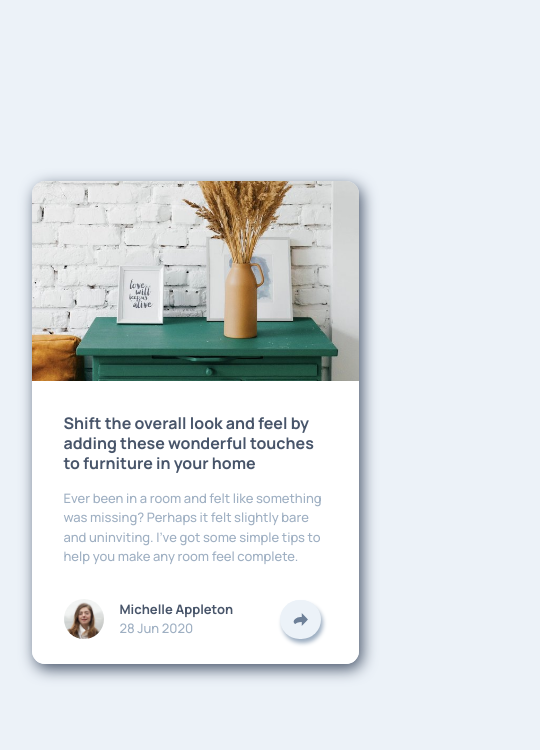
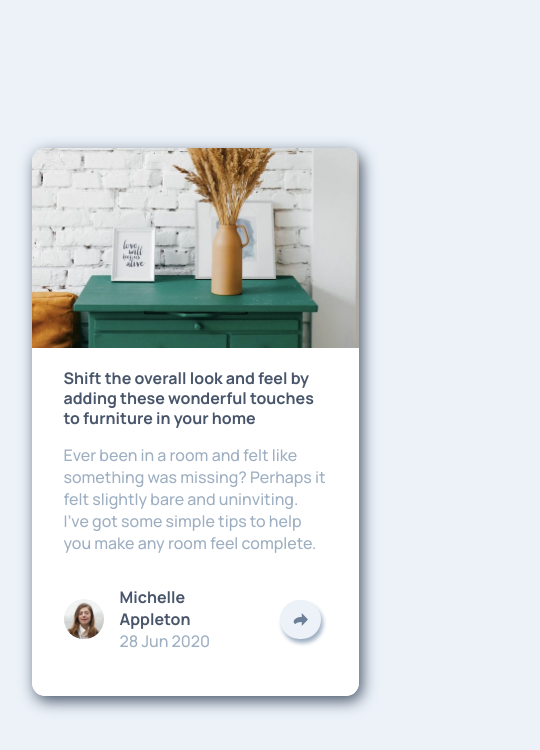
Before and after one commit to Kuraanal/my.frontend.mentor.solutions, a plain HTML site: page Article Preview Component/index.html in a window 390 px wide. Shown: the whole page, 540 px wide, since content can reach past the window. Drawn offline with Linux system fonts and the light colour scheme.

Commit message:
chore: update styles and add new expenses chart component readme and Screenshots
- Updated CSS for 3-column preview card, article preview, and single price grid components
- Added Expenses Chart Component Readme and screenshots
- Updated main Readme
Changes:
	modified:   3-column preview card component/assets/css/main.css
	modified:   Article Preview Component/assets/css/main.css
	new file:   Expenses Chart Component/Readme.md
	new file:   Expenses Chart Component/Screenshots/Desktop.png
	new file:   Expenses Chart Component/Screenshots/Mobile.png
	modified:   Readme.md
	modified:   Single price grid component/assets/css/main.css

```diff
--- a/3-column preview card component/assets/css/main.css
+++ b/3-column preview card component/assets/css/main.css
@@ -90,7 +90,7 @@ select {
 body {
   font-family: var(--ff-primary);
   font-size: 0.9375rem;
-  padding: 5.5em 1.5em 0 1.5em;
+  margin: 1.5rem;
   background-color: var(--clr-neutral);
   display: grid;
   place-content: center;
--- a/Article Preview Component/assets/css/main.css
+++ b/Article Preview Component/assets/css/main.css
@@ -10,6 +10,7 @@
     --neutral-white: hsl(255, 100%, 100%);
 
     --ff-primary: Manrope;
+    height: 100dvh;
 }
 
 /* Reset */
@@ -18,18 +19,6 @@
 *::before,
 *::after {
     box-sizing: border-box;
-}
-
-body,
-h1,
-h2,
-h3,
-h4,
-p,
-figure,
-blockquote,
-dl,
-dd {
     margin: 0;
 }
 
@@ -38,10 +27,7 @@ html:focus-within {
 }
 
 body {
-    min-height: 100vh;
     text-rendering: optimizeSpeed;
-    line-height: 1.5;
-    font-size: 13px;
 }
 
 a:not([class]) {
@@ -82,9 +68,9 @@ body {
     background-color: var(--neutral);
     font-family: var(--ff-primary);
     color: var(--GrayishBlue);
-
     display: grid;
     place-items: center;
+    height: 100%;
 }
 
 a {
@@ -92,21 +78,17 @@ a {
 }
 
 .card {
-    position: relative;
     display: grid;
     grid-template-columns: 285px 445px;
     border-radius: 0.8125rem;
     box-shadow: 3px 5px 15px var(--DarkGrayishBlue);
-}
-
-.article__image-container {
+    margin: 1rem 0;
     overflow: hidden;
-    border-radius: 0.8125rem 0 0 0.8125rem;
-    background-color: transparent;
 }
 
 .article__image {
-    max-width: 350px;
+    min-height: 100%;
+    width: auto;
 }
 
 .article__preview {
@@ -115,7 +97,7 @@ a {
     flex-direction: column;
     gap: 1rem;
     border-radius: 0 0.8125rem 0.8125rem 0;
-    padding-top: 2rem;
+    padding: 1.25rem 0;
 }
 
 .article__preview>* {
@@ -216,6 +198,11 @@ a {
         grid-template-rows: 200px 1fr;
     }
 
+    .article__image {
+        width: 100%;
+        height: auto;
+    }
+
     .article__preview h2 {
         font-size: 1rem;
     }
@@ -248,10 +235,6 @@ a {
         display: none;
     }
 
-    .article__image-container {
-        border-radius: 0.8125rem 0.8125rem 0 0;
-    }
-
     .article__preview {
         border-radius: 0 0 0.8125rem 0.8125rem;
     }
--- a/Single price grid component/assets/css/main.css
+++ b/Single price grid component/assets/css/main.css
@@ -18,6 +18,8 @@
     --fw-700: 700;
 
     --ff-primary: 'Karla', sans-serif;
+
+    height: 100dvh;
 }
 
 /* Reset */
@@ -46,7 +48,6 @@ html:focus-within {
 }
 
 body {
-    min-height: 100vh;
     text-rendering: optimizeSpeed;
     line-height: 1.5;
 }
@@ -84,6 +85,7 @@ select {
 }
 
 body {
+    min-height: 100%;
     background-color: var(--clr-neutral-light);
     font-family: var(--ff-primary);
     color: var(--clr-neutral);
@@ -105,7 +107,7 @@ ul {
 
 .card {
     width: calc(100vw - 4em);
-    margin: auto;
+    margin: 1.5rem 0;
     background-color: white;
     border-radius: 0.5em;
     overflow: hidden;
@@ -176,12 +178,13 @@ ul {
     text-align: center;
 
     border-radius: 0.25em;
-    transition: ease-in-out 0.5s;
+    transition: ease-in-out 0.25s;
     font-size: var(--fs-600);
 }
 
 .card__button:hover {
     background-color: var(--clr-accent-light);
+    cursor: pointer;
 }
 
 @media screen and (min-width: 760px) {
```
Also changed, not shown: Expenses Chart Component/Screenshots/Desktop.png (added), Expenses Chart Component/Screenshots/Mobile.png (added), 2 other files.
